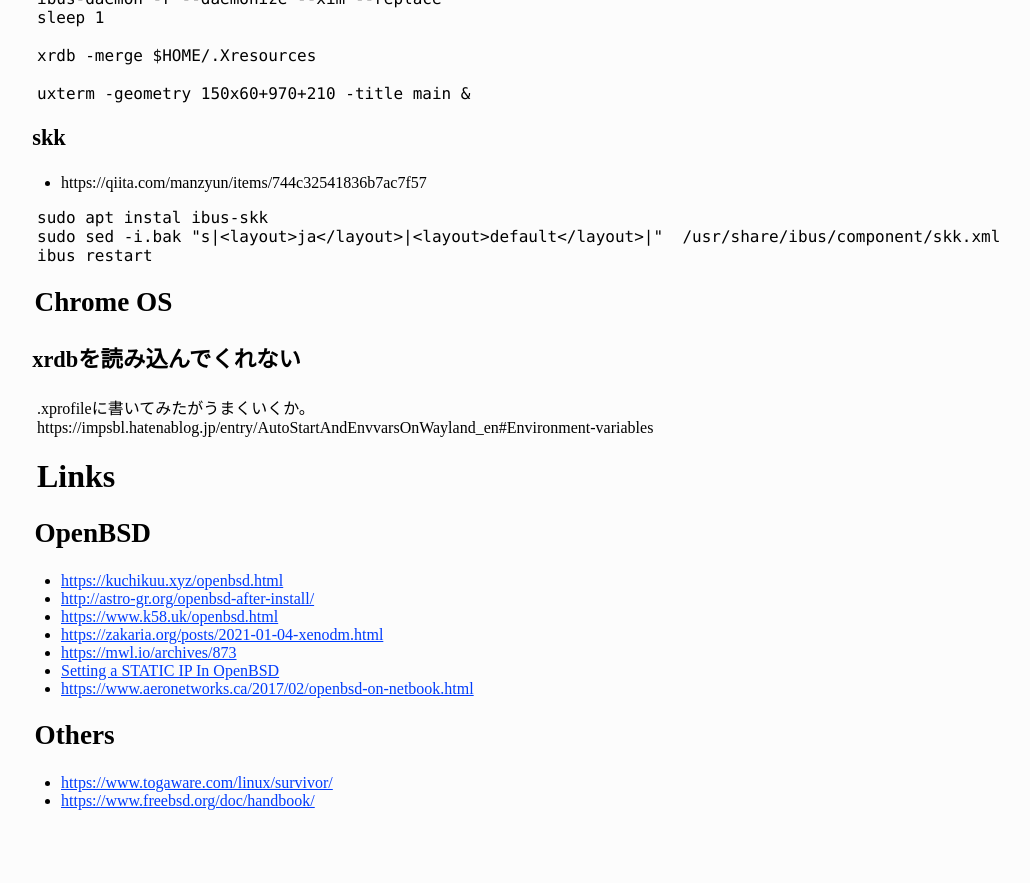
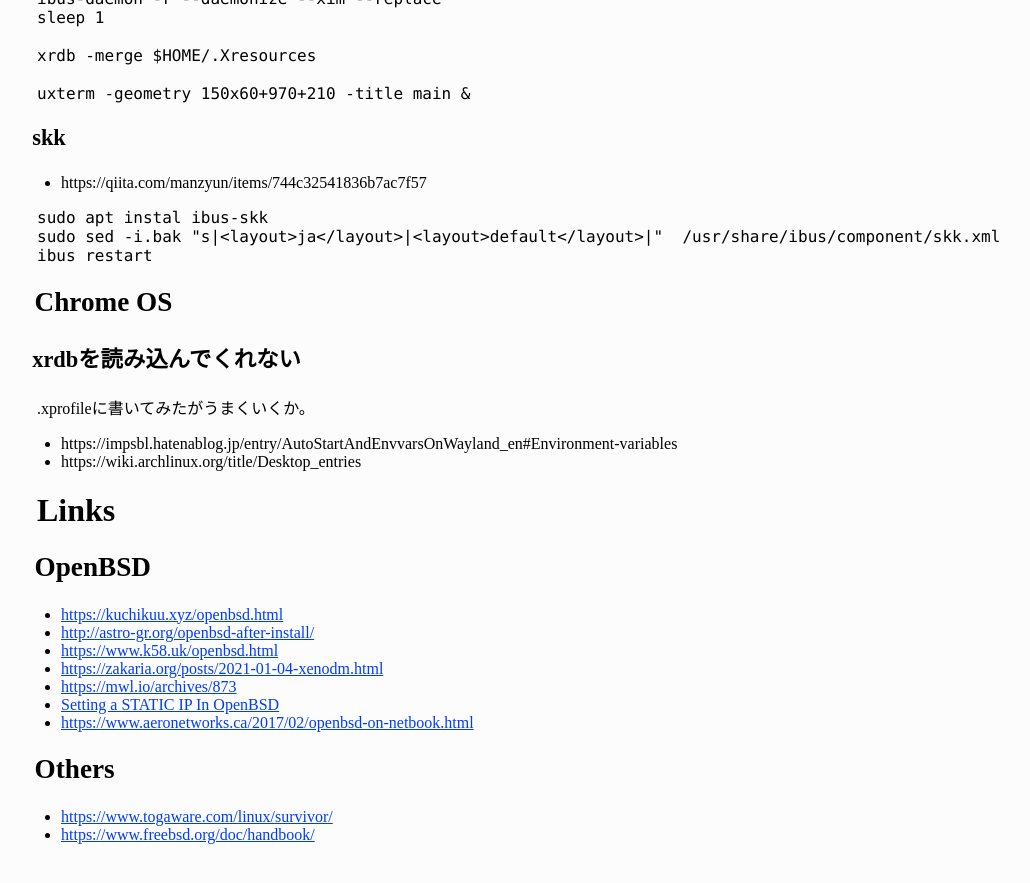
Before and after one commit to f6o/f6o.github.io, a Jekyll site: the page built from desktop.md, in a window 1280 px wide and 900 px high, scrolled down 1750 px. Shown: the top 883 px of the window, without its empty margins (19-1049 px from the left). Built offline with Jekyll 4.4.1, drawn with Linux system fonts in a browser that asks for light colours; our own code applies the rules of GitHub Pages for plain Markdown files; part of the change alters nothing that is shown.

Commit message:
add link

```diff
--- a/desktop.md
+++ b/desktop.md
@@ -130,7 +130,8 @@ ibus restart
 
 .xprofileに書いてみたがうまくいくか。
 
-https://impsbl.hatenablog.jp/entry/AutoStartAndEnvvarsOnWayland_en#Environment-variables
+* https://impsbl.hatenablog.jp/entry/AutoStartAndEnvvarsOnWayland_en#Environment-variables
+* https://wiki.archlinux.org/title/Desktop_entries
 
 # Links
 
```
